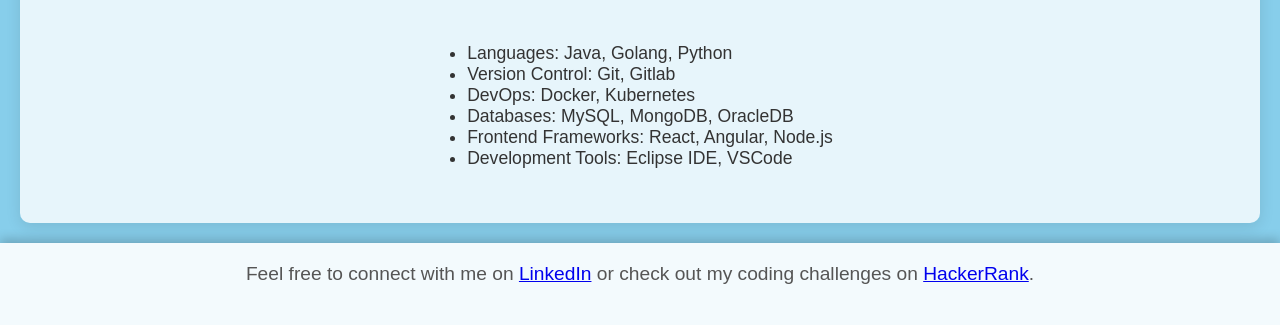
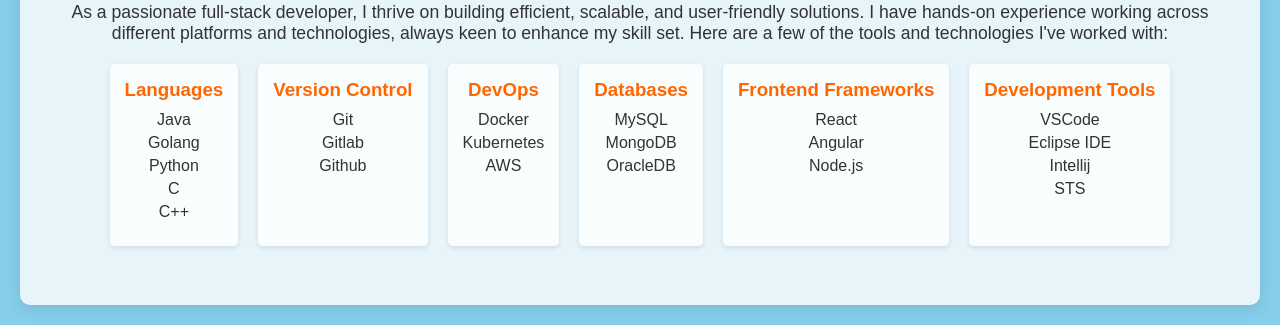
Before and after one commit to anandmuley568/Anand-Portfolio, a plain HTML site: page index.html in a window 1280 px wide. Shown: the part 475-800 px from the top of the page. Drawn offline with Linux system fonts and the light colour scheme.

Commit message:
Update index.html

```diff
--- a/index.html
+++ b/index.html
@@ -15,8 +15,8 @@
 
     body {
       font-family: 'Arial', sans-serif;
-            background-color: #87CEEB; /* Sky blue background */
-            color: #333; /* Darker text for better readability */
+      background-color: #87CEEB;
+      color: #FF6600;
       display: flex;
       flex-direction: column;
       min-height: 100vh;
@@ -24,24 +24,23 @@
     }
 
     header {
-            background-color: rgba(255, 255, 255, 0.9); /* Solid white background for contrast */
+      background-color: rgba(255, 255, 255, 0.9);
       padding: 20px;
       text-align: center;
       position: relative;
       box-shadow: 0px 4px 10px rgba(0, 0, 0, 0.2);
       display: flex;
       flex-direction: column;
-            align-items: center; /* Center align text */
+      align-items: center;
     }
 
-        /* Profile Picture Styling */
     .profile-pic {
-            border-radius: 50%; /* Circular shape */
+      border-radius: 50%;
       width: 150px;
       height: 150px;
-            border: 5px solid #fff; /* White border for clean look */
-            box-shadow: 0px 4px 15px rgba(0, 0, 0, 0.3); /* Subtle shadow for professional touch */
-            margin-bottom: 15px; /* Space below image */
+      border: 5px solid #fff;
+      box-shadow: 0px 4px 15px rgba(0, 0, 0, 0.3);
+      margin-bottom: 15px;
     }
 
     section {
@@ -58,39 +57,49 @@
             box-shadow: 0px 4px 15px rgba(0, 0, 0, 0.1); /* Light shadow for depth */
         }
 
-        footer {
-            background-color: rgba(255, 255, 255, 0.9); /* Solid background for contrast */
-            padding: 20px;
+    .card {
+      background-color: rgba(255, 255, 255, 0.8); /* Light card background */
+      margin: 10px; /* Spacing between cards */
+      padding: 15px;
+      border-radius: 5px;
+      box-shadow: 0px 2px 5px rgba(0, 0, 0, 0.1);
       text-align: center;
-            box-shadow: 0px -4px 10px rgba(0, 0, 0, 0.2);
+    }
+
+.card-container {
+        display: flex; /* Use flexbox for horizontal layout */
+        flex-wrap: wrap; /* Allow cards to wrap to the next line if necessary */
+        justify-content: space-between; /* Space cards evenly */
     }
 
     h1, h2 {
       font-size: 2.5em;
       margin-bottom: 10px;
-            color: #111; /* Darker heading color */
+      color: #0099FF;
     }
 
     p {
-            font-size: 1.2em;
-            margin-bottom: 20px;
-            color: #555; /* Softer color for description */
+      margin: 10px 0;
+      font-size: 1.1em;
+      color: #333; /* Ensure text is visible */
     }
 
     ul {
-            list-style-type: disc;
-            margin: 20px 0;
-            padding-left: 20px;
-            text-align: left;
-            font-size: 1.1em;
-            color: #333; /* Ensure bullet points are visible */
+      list-style-type: none; /* Remove bullet points */
+      padding: 0; /* Remove default padding */
+      margin: 10px 0; /* Margin for list items */
+    }
+
+    li {
+      margin-bottom: 5px;
+      color: #333; /* Ensure text is visible */
     }
 
     .social-icons a {
       text-decoration: none;
       margin: 0 15px;
       font-size: 1.5em;
-            color: #333; /* Darker color for social links */
+      color: #333;
     }
 
     .social-icons a:hover {
@@ -101,27 +110,72 @@
 
 <body>
   <header>
-        <img src="profile.jpg" alt="Profile Picture" class="profile-pic"> <!-- Profile Picture at the top -->
+    <img src="profile.jpg" alt="Profile Picture" class="profile-pic">
     <h1>Welcome to Anand Muley Portfolio</h1>
-        <p>Hi, I'm Anand Muley, a dedicated software engineer with over 2 years of professional experience.</p>
+    <p>Hi, I'm Anand Muley, a dedicated software engineer with over 2.5 years of IT experience and 2 years of non IT experience, So combined experience is 4.5 years.</p>
+	<p>
   </header>
 
   <section id="about">
     <h2>About Me</h2>
     <p>As a passionate full-stack developer, I thrive on building efficient, scalable, and user-friendly solutions. I have hands-on experience working across different platforms and technologies, always keen to enhance my skill set. Here are a few of the tools and technologies I've worked with:</p>
+
+    <div class="card-container">
+        <div class="card">
+            <h3>Languages</h3>
             <ul>
-            <li>Languages: Java, Golang, Python</li>
-            <li>Version Control: Git, Gitlab</li>
-            <li>DevOps: Docker, Kubernetes</li>
-            <li>Databases: MySQL, MongoDB, OracleDB</li>
-            <li>Frontend Frameworks: React, Angular, Node.js</li>
-            <li>Development Tools: Eclipse IDE, VSCode</li>
+                <li>Java</li>
+                <li>Golang</li>
+                <li>Python</li>
+		<li>C</li>
+		<li>C++</li>
             </ul>
+        </div>
+
+        <div class="card">
+            <h3>Version Control</h3>
+            <ul>
+                <li>Git</li>
+                <li>Gitlab</li>
+		<li>Github</li>
+            </ul>
+        </div>
+
+        <div class="card">
+            <h3>DevOps</h3>
+            <ul>
+                <li>Docker</li>
+                <li>Kubernetes</li>
+		<li>AWS</li>
+            </ul>
+        </div>
+
+        <div class="card">
+            <h3>Databases</h3>
+            <ul>
+                <li>MySQL</li>
+                <li>MongoDB</li>
+                <li>OracleDB</li>
+            </ul>
+        </div>
+
+        <div class="card">
+            <h3>Frontend Frameworks</h3>
+            <ul>
+                <li>React</li>
+                <li>Angular</li>
+                <li>Node.js</li>
+            </ul>
+        </div>
+
+        <div class="card">
+            <h3>Development Tools</h3>
+            <ul>
+		<li>VSCode</li>
+                <li>Eclipse IDE</li>
+		<li>Intellij</li>
+		<li>STS</li>
+            </ul>
+        </div>
+    </div>
 </section>
-
-    <footer>
-        <p>Feel free to connect with me on <a href="https://www.linkedin.com/in/anand-muley-loves-coding/" target="_blank">LinkedIn</a> or check out my coding challenges on <a href="https://www.hackerrank.com/profile/anandmuley568" target="_blank">HackerRank</a>.</p>
-    </footer>
-</body>
-
-</html>
```
Lines whose indentation alone changed are shown as unchanged.
